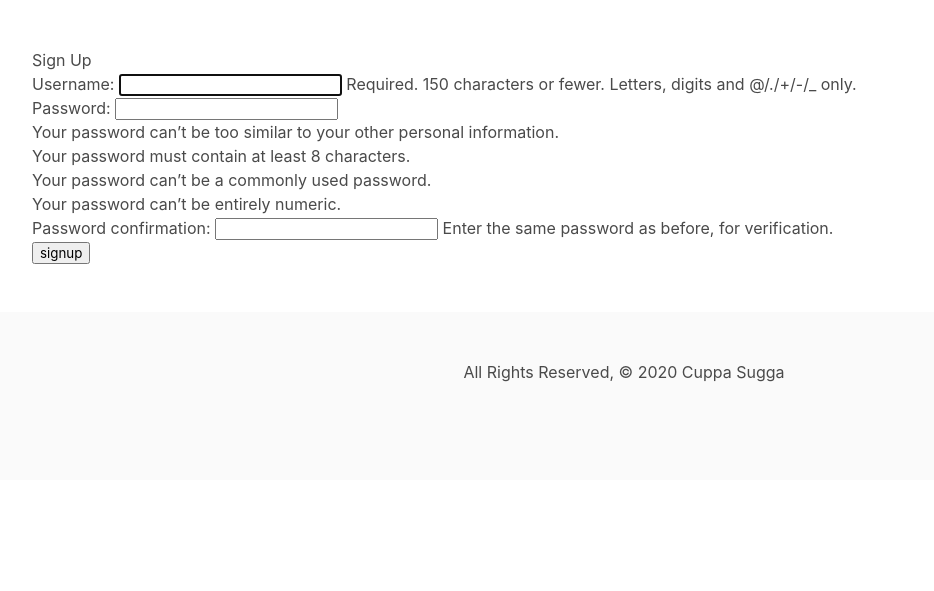
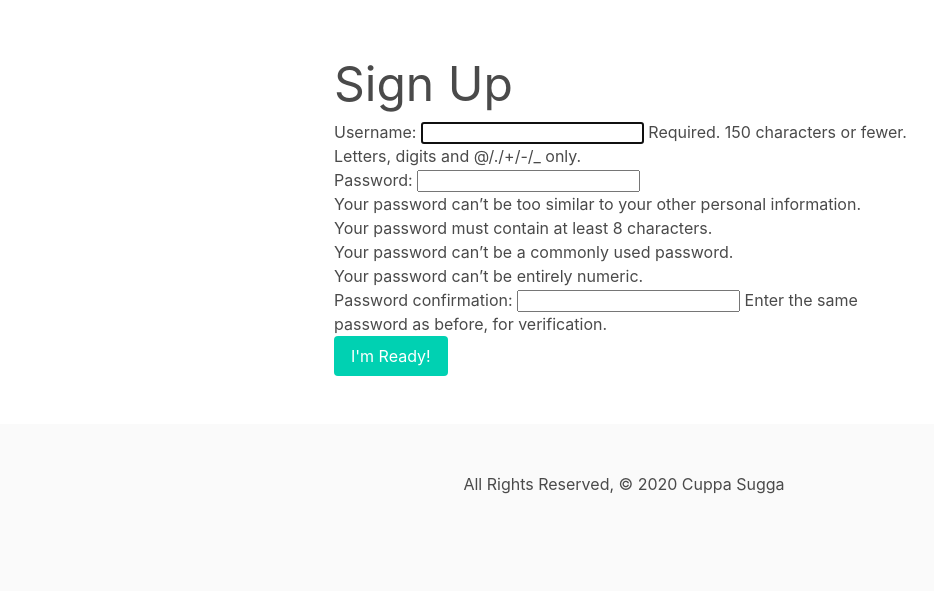
Before and after one commit to nikitamadora/cuppasugga, a Django app: page /accounts/signup in a window 1280 px wide. Shown: the part 56-647 px from the top of the page, without its empty margins (16-950 px from the left). Run offline with Django 3.2, Linux system fonts and the light colour scheme; some libraries are stand-ins or nearby versions; some web fonts are replaced.

Commit message:
Adds base styling to Signup, minor code cleanup

```diff
--- a/cuppasugga/main_app/templates/bags/index.html
+++ b/cuppasugga/main_app/templates/bags/index.html
@@ -3,7 +3,7 @@
 
 <section class="list-header">
   <div class="container">
-    <h1 class="is-size-1 has-text-centered">Available Bags</h1>
+    <h1 class="is-size-1">Available Bags</h1>
   </div>
 </section>
 
--- a/cuppasugga/main_app/templates/bags/public_detail.html
+++ b/cuppasugga/main_app/templates/bags/public_detail.html
@@ -18,7 +18,8 @@
     </div>
 </div>
 
-{% comment %} <div class="row">
+{% comment %}
+<div class="row">
     <div class="col s6">
         <div class="card">
             <div class="card-content">
@@ -122,3 +123,5 @@
   M.FormSelect.init(selectEl);
 </script> {% endcomment %}
 {% endblock %}
+
+{% endcomment %}
--- a/cuppasugga/main_app/templates/registration/signup.html
+++ b/cuppasugga/main_app/templates/registration/signup.html
@@ -1,13 +1,19 @@
 {% extends 'base.html' %}
 {% block content %}
 
-<h1>Sign Up</h1>
-{% if error_message %}<p class="red-text">{{ error_message }}</p>{% endif %}
+<div class="columns is-centered">
+  <div class="column is-half">
+    <h1 class="is-size-1">Sign Up</h1>
+    {% if error_message %}
+      <p class="red-text">
+        {{ error_message }}
+      </p>
+    {% endif %}
 
 <form method="post" action="{% url 'signup' %}">
     {% csrf_token %}
     {{ form.as_p }}
-    <input type="submit" class="btn" value="signup">
+    <input type="submit" class="btn button is-primary" value="I'm Ready!">
     <input type="hidden" name="next" value="{{ next }}">
 </form>
 
```
